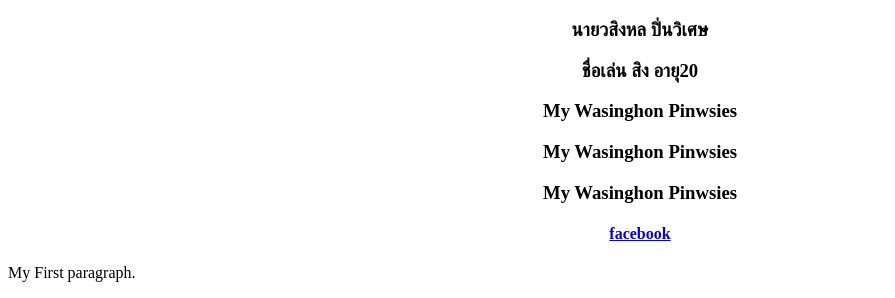
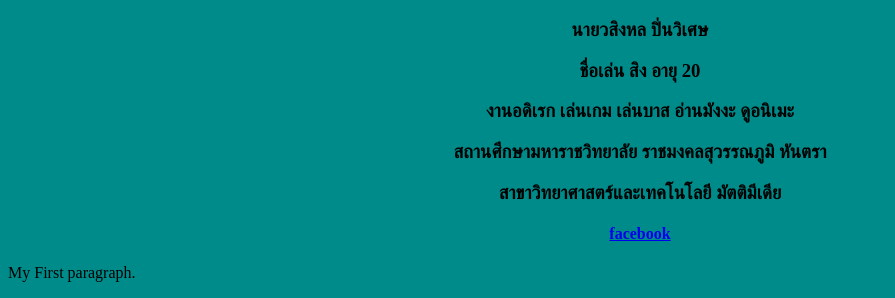
Before and after one commit to sing-loki/Profile, a plain HTML site: page index.html in a window 1280 px wide. Shown: the part 569-867 px from the top of the page, without its empty margins (0-895 px from the left). Drawn offline with Linux system fonts and the light colour scheme.

Commit message:
Add files via upload

```diff
--- a/index.html
+++ b/index.html
@@ -6,15 +6,16 @@
 </head>
 
 <body>
+  <body style="background-color: darkcyan;"></body>
 
   <center><img src="img/01.jpg" alt="Example Image" width="400" height="500"/></center>
 
   <center><h1>My Wasinghon Pinwsies</h1></center>
   <center><h3>นายวสิงหล ปิ่นวิเศษ</h3></center>
-  <center><h3>ชื่อเล่น สิง อายุ20</h3></center>
-  <center><h3>My Wasinghon Pinwsies</h3></center>
-  <center><h3>My Wasinghon Pinwsies</h3></center>
-  <center><h3>My Wasinghon Pinwsies</h3></center>
+  <center><h3>ชื่อเล่น สิง อายุ 20</h3></center>
+  <center><h3>งานอดิเรก เล่นเกม เล่นบาส อ่านมังงะ ดูอนิเมะ</h3></center>
+  <center><h3>สถานศึกษามหาราชวิทยาลัย ราชมงคลสุวรรณภูมิ หันตรา</h3></center>
+  <center><h3>สาขาวิทยาศาสตร์และเทคโนโลยี มัตติมีเดีย</h3></center>
 <center><h4><a href="https://www.facebook.com/wasinghonpinw/">facebook</a></h4></center>
 <p>My First paragraph.</p>
 
```
